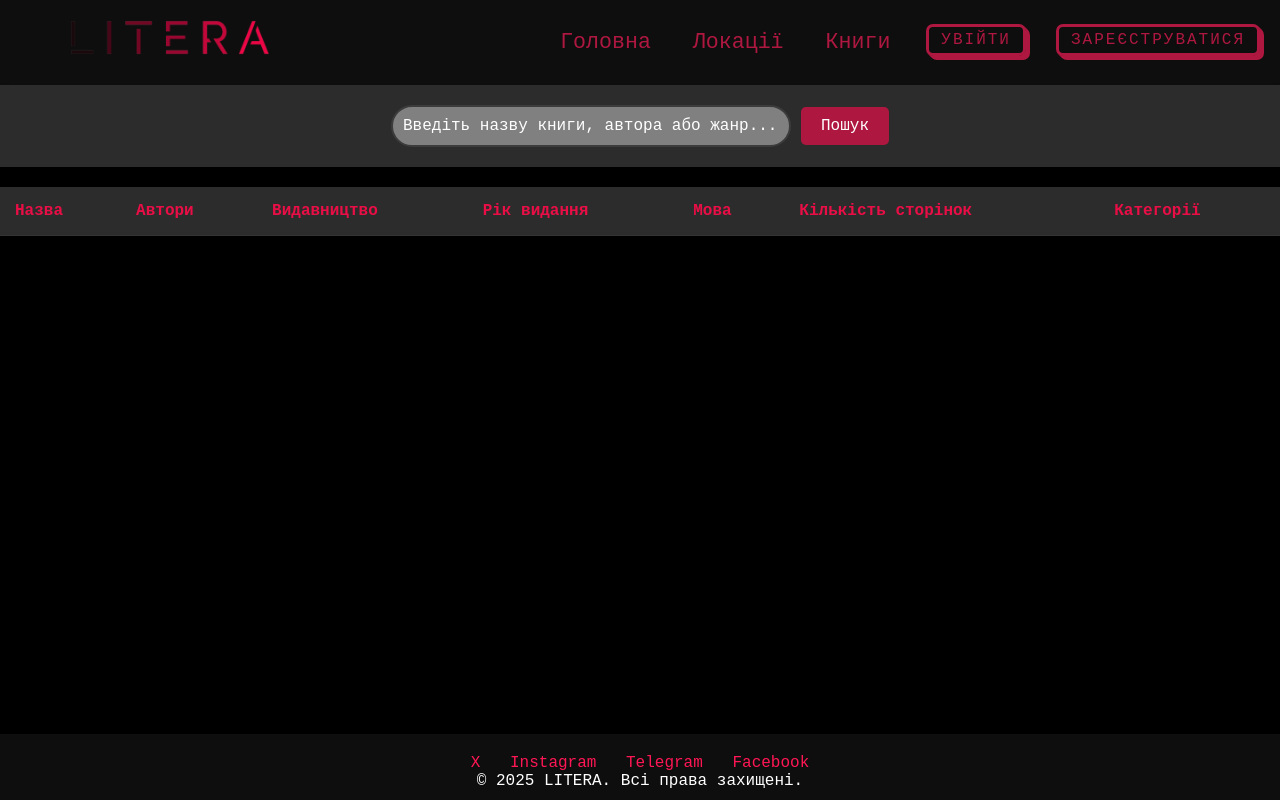
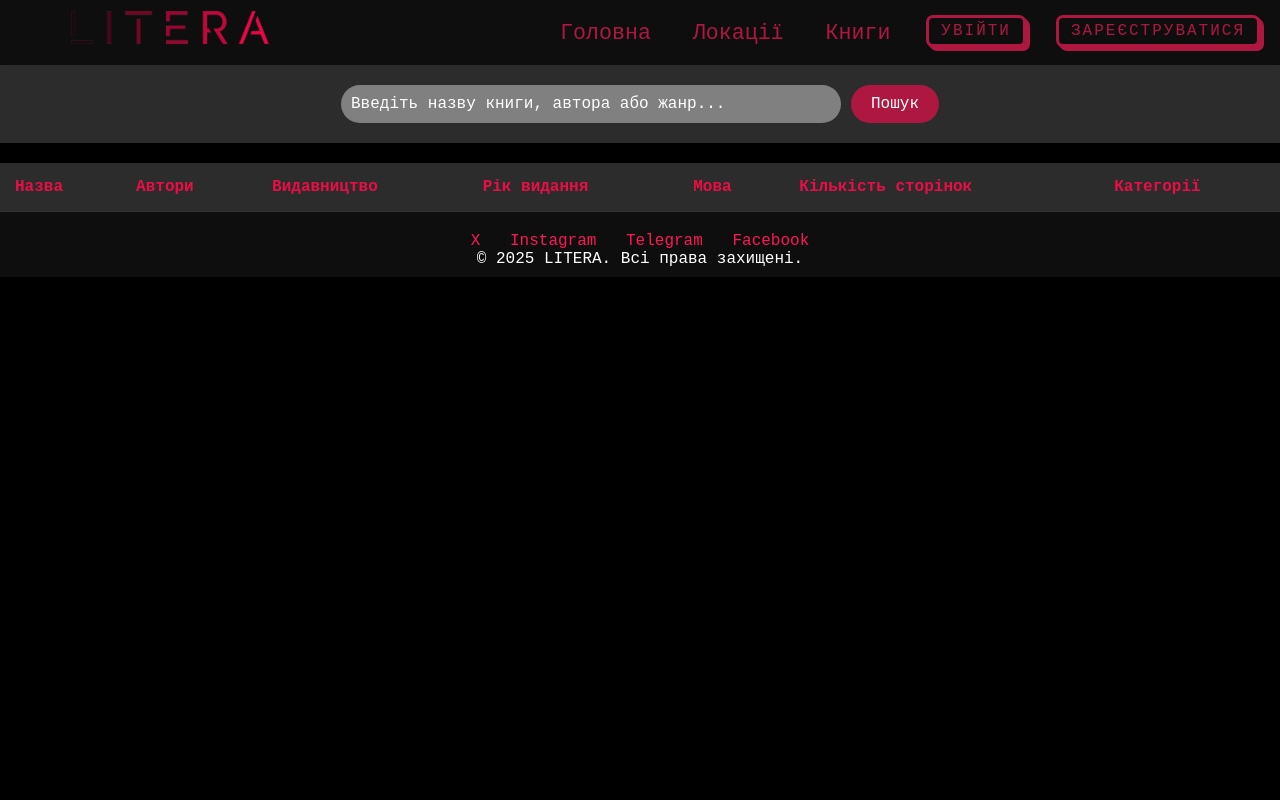
Before and after one commit to MarkianHrytseliakLpnu/WebWizards-Litera-Backend-, a Django app: page /books/ in a window 1280 px wide. Run offline with Django 5.2, Linux system fonts and the light colour scheme; data that the repository does not hold is empty; some libraries are stand-ins or nearby versions.

Commit message:
Multiple fixes

```diff
--- a/library_app/static/library_app/css/book.css
+++ b/library_app/static/library_app/css/book.css
@@ -52,10 +52,10 @@ tr:hover {
 
 #searchInput {
     font-family: 'Courier New', monospace;
-    width: 400px;
+    width: 500px;
     padding: 10px;
     border-radius: 50px;
-    border: 2px solid #3c3c3c;
+    border: 0;
     font-size: 16px;
     margin-right: 10px;
     background-color: gray;
@@ -77,7 +77,7 @@ button[type="submit"] {
     background-color: #ae1840;
     color: white;
     border: none;
-    border-radius: 5px;
+    border-radius: 50px;
     cursor: pointer;
     font-size: 16px;
 }
--- a/library_app/static/library_app/css/footer.css
+++ b/library_app/static/library_app/css/footer.css
@@ -2,11 +2,11 @@ footer {
     text-align: center;
     background-color: #0e0e0e;
     color: #fff;
-    position: fixed;
     bottom: 0;
     left: 0;
     width: 100%;
     padding: 10px 0;
+    height: 65px;
 }
 
 .social-links {
--- a/library_app/static/library_app/css/styles.css
+++ b/library_app/static/library_app/css/styles.css
@@ -17,4 +17,5 @@ header {
     align-items: center;
     padding: 20px;
     background-color: #0e0e0e;
+    height: 65px; /* Висота футера */
 }
```
Also changed, not shown: library_app/static/library_app/css/user_login.css (+5 -6 lines), library_app/static/library_app/css/user_page.css (+4 -8 lines).
